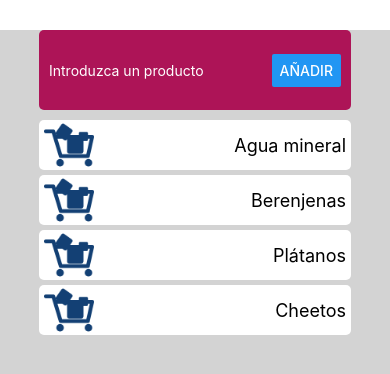
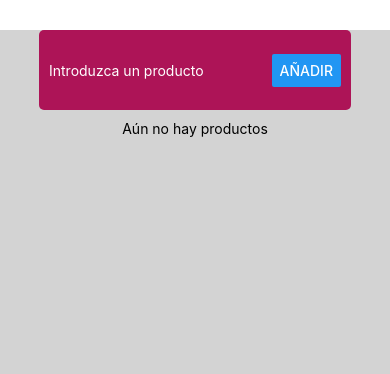
Before and after one commit to goyoregalado/02-shopping-list, a React Native app: screen / in a window 390 px wide. Shown: the top 374 px of the page. Built offline with nearby package versions, Linux system fonts and the light colour scheme.

Commit message:
Refactor(App.js): Added a error message when list is empty

```diff
--- a/App.js
+++ b/App.js
@@ -1,16 +1,18 @@
 import { useState } from 'react';
-import { StyleSheet, View } from 'react-native';
+import { StyleSheet, Text, View } from 'react-native';
 import ProductInput from './components/ProductInput';
 import ListItem from './components/ListItem';
 
 export default function App() {
-  const [ products, setProducts ] = useState(['Agua mineral', 'Berenjenas', 'Plátanos', 'Cheetos']);
+  const [ products, setProducts ] = useState([]);
   return (
     <View style={styles.container}>
       <ProductInput />
       <View style={styles.productList}>
         {
-          products.map((product, idx) => (<ListItem key={idx+product} productName={product} />))
+          products.length === 0
+            ? <Text>Aún no hay productos</Text>
+            : products.map((product, idx) => (<ListItem key={idx+product} productName={product} />))
         }
       </View>
     </View>
```
